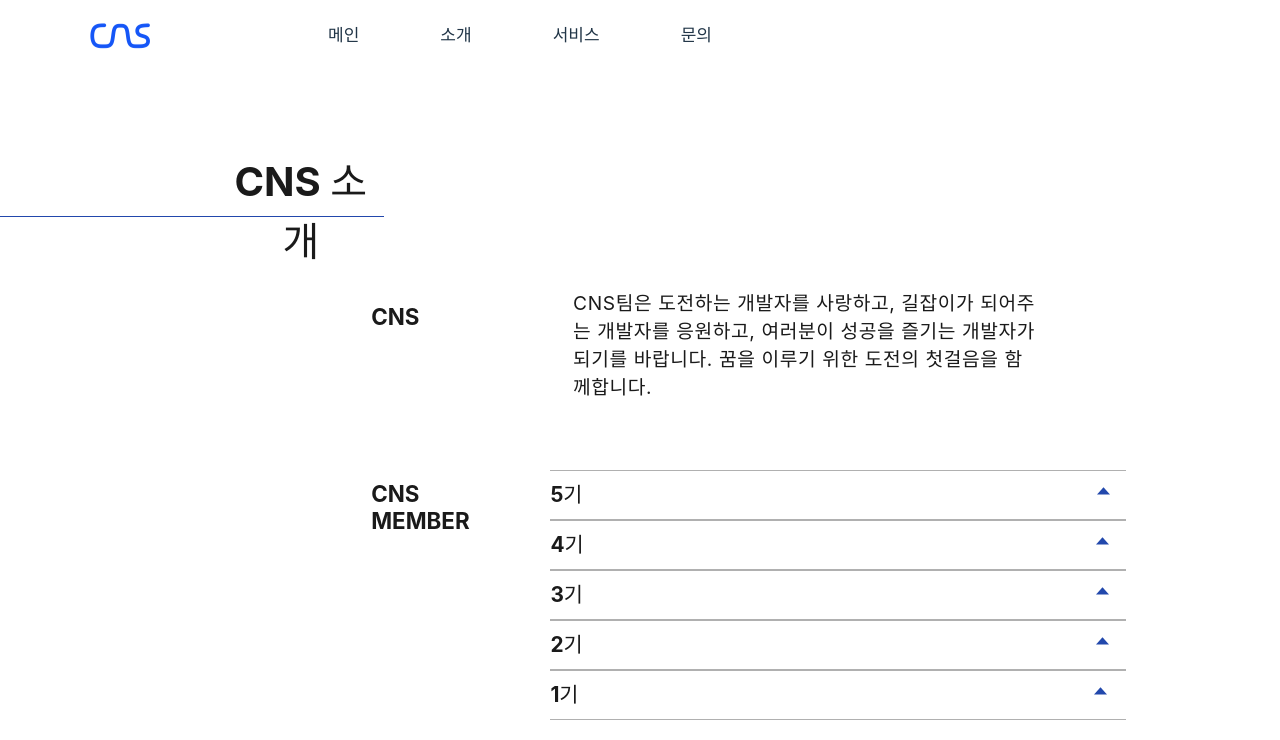
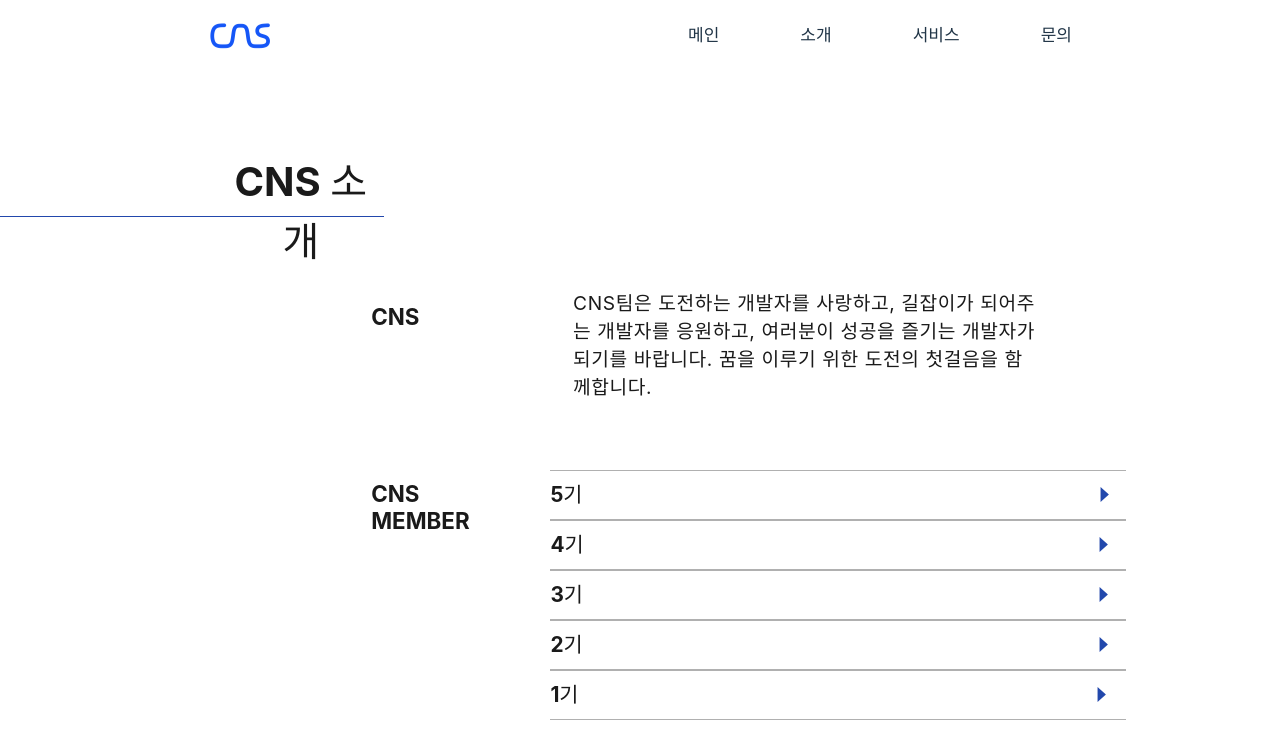
Before and after one commit to CNSintroduce/MOTDA, a React (Vite) app: page /introduction in a window 1280 px wide. Shown: the top 740 px of the page. Built offline with nearby package versions, Linux system fonts and the light colour scheme.

Commit message:
:sunglasses: :: 것멑 기능 추가

```diff
--- a/src/components/Header2/Header2.style.js
+++ b/src/components/Header2/Header2.style.js
@@ -1,7 +1,7 @@
 import styled from "styled-components";
 
 export const MainHeader = styled.div`
-  width: 100vh;
+  width: 100vw;
   height: 9vh;
   align-items: center;
   display: flex;
--- a/src/index.css
+++ b/src/index.css
@@ -5,7 +5,7 @@
 
   color-scheme: light dark;
   color: rgba(255, 255, 255, 0.87);
-  background-color: #242424;
+  background-color: #ffffff;
 
   font-synthesis: none;
   text-rendering: optimizeLegibility;
@@ -24,11 +24,15 @@ a:hover {
 }
 
 body {
-  margin: 0;
   display: flex;
-  place-items: center;
   min-width: 320px;
   min-height: 100vh;
+  margin: 0;
+  font-family: -apple-system, BlinkMacSystemFont, 'Segoe UI', 'Roboto', 'Oxygen',
+  'Ubuntu', 'Cantarell', 'Fira Sans', 'Droid Sans', 'Helvetica Neue',
+  sans-serif;
+  -webkit-font-smoothing: antialiased;
+  -moz-osx-font-smoothing: grayscale;
 }
 
 h1 {
--- a/src/pages/Introduction/Introduction.style.ts
+++ b/src/pages/Introduction/Introduction.style.ts
@@ -1,4 +1,15 @@
-import styled from "styled-components";
+import styled, {keyframes} from "styled-components";
+
+const fadeIn = keyframes`
+  0% {
+    opacity: 0;
+    transform: translateY(-20px);
+  }
+  100% {
+    opacity: 1;
+    transform: translateY(0);
+  }
+`;
 
 export const Container = styled.div`
     display: flex;
@@ -111,6 +122,7 @@ export const Member = styled.div`
     font-family: Inter;
     margin-left: 12vw;
     display:flex;
+    animation: ${fadeIn} 0.3s ease-in;
     border-bottom: 0.7px solid #B0B0B0;
     font-weight: bold;
     &:first-child {
@@ -128,3 +140,6 @@ export const MemberPosition = styled.div`
     padding-top: 1vh;
     line-height: normal;
 `
+export const Image = styled.svg`
+    transition: transform 0.3s;
+`
--- a/src/pages/Introduction/Introduction.tsx
+++ b/src/pages/Introduction/Introduction.tsx
@@ -25,19 +25,19 @@ const Introduction = () => {
                         <S.MemberSubTitle>CNS MEMBER</S.MemberSubTitle>
                         <div style={{marginBottom: "10vh", width: "60vw", marginLeft: "2vw"}}>
                             <S.MemberYear>5기
-                                <svg onClick={()=>toggleHandler(5)}
+                                <S.Image onClick={()=>toggleHandler(5)}
                                          xmlns="http://www.w3.org/2000/svg"
-                                     width="13"
-                                     height="8"
+                                         width="15"
+                                         height="15"
                                          viewBox="0 0 13 8"
                                          fill="none"
                                          style={{
-                                         transform: isClick === 5 ? "none" : "rotate(180deg)",
+                                             transform: isClick === 5 ? "rotate(360deg)" : "rotate(270deg)",
                                              marginLeft:"40.2vw",
                                              marginTop:"1vh"
                                          }}>
                                     <path d="M13 0.57704L0 0.57704L6.5 7.81543L13 0.57704Z" fill="#2248AC"/>
-                                </svg>
+                                </S.Image>
                             </S.MemberYear>
                             {
                                 isClick === 5 &&(
@@ -75,19 +75,19 @@ const Introduction = () => {
                                 )
                             }
                             <S.MemberYear>4기
-                                <svg onClick={()=>toggleHandler(4)}
+                                <S.Image onClick={()=>toggleHandler(4)}
                                      xmlns="http://www.w3.org/2000/svg"
-                                     width="13"
-                                     height="8"
+                                     width="15"
+                                     height="15"
                                      viewBox="0 0 13 8"
                                      fill="none"
                                      style={{
-                                         transform: isClick === 4 ? "none" : "rotate(180deg)",
+                                         transform: isClick === 4 ? "rotate(360deg)" : "rotate(270deg)",
                                          marginLeft:"40vw",
                                          marginTop:"1vh"
                                      }}>
                                     <path d="M13 0.57704L0 0.57704L6.5 7.81543L13 0.57704Z" fill="#2248AC"/>
-                                </svg>
+                                </S.Image>
                             </S.MemberYear>
                             {
                                 isClick === 4 &&(
@@ -125,19 +125,19 @@ const Introduction = () => {
                                 )
                             }
                             <S.MemberYear>3기
-                            <svg onClick={()=>toggleHandler(3)}
+                            <S.Image onClick={()=>toggleHandler(3)}
                                  xmlns="http://www.w3.org/2000/svg"
-                                 width="13"
-                                 height="8"
+                                 width="15"
+                                 height="15"
                                  viewBox="0 0 13 8"
                                  fill="none"
                                  style={{
-                                     transform: isClick === 3 ? "none" : "rotate(180deg)",
+                                     transform: isClick === 3 ? "rotate(360deg)" : "rotate(270deg)",
                                      marginLeft:"40.1vw",
                                      marginTop:"1vh"
                                  }}>
                                 <path d="M13 0.57704L0 0.57704L6.5 7.81543L13 0.57704Z" fill="#2248AC"/>
-                            </svg>
+                            </S.Image>
                         </S.MemberYear>
                             {
                                 isClick === 3 &&(
@@ -189,19 +189,19 @@ const Introduction = () => {
                                 )
                             }
                             <S.MemberYear>2기
-                            <svg onClick={()=>toggleHandler(2)}
+                            <S.Image onClick={()=>toggleHandler(2)}
                                  xmlns="http://www.w3.org/2000/svg"
-                                 width="13"
-                                 height="8"
+                                 width="15"
+                                 height="15"
                                  viewBox="0 0 13 8"
                                  fill="none"
                                  style={{
-                                     transform: isClick === 2 ? "none" : "rotate(180deg)",
+                                     transform: isClick === 2 ? "rotate(360deg)" : "rotate(270deg)",
                                      marginLeft:"40.1vw",
                                      marginTop:"1vh"
                                  }}>
                                 <path d="M13 0.57704L0 0.57704L6.5 7.81543L13 0.57704Z" fill="#2248AC"/>
-                            </svg>
+                            </S.Image>
                         </S.MemberYear>
                             {
                                 isClick === 2 &&(
@@ -239,19 +239,19 @@ const Introduction = () => {
                                 )
                             }
                             <S.MemberYear>1기
-                            <svg onClick={()=>toggleHandler(1)}
+                            <S.Image onClick={()=>toggleHandler(1)}
                                  xmlns="http://www.w3.org/2000/svg"
-                                 width="13"
-                                 height="8"
+                                 width="15"
+                                 height="15"
                                  viewBox="0 0 13 8"
                                  fill="none"
                                  style={{
-                                     transform: isClick === 1 ? "none" : "rotate(180deg)",
+                                     transform: isClick === 1 ? "rotate(360deg)" : "rotate(270deg)",
                                      marginLeft:"40.3vw",
                                      marginTop:"1vh"
                                  }}>
                                 <path d="M13 0.57704L0 0.57704L6.5 7.81543L13 0.57704Z" fill="#2248AC"/>
-                            </svg>
+                            </S.Image>
                         </S.MemberYear>
                             {
                                 isClick === 1 &&(
--- a/src/pages/Qna/Qna.style.ts
+++ b/src/pages/Qna/Qna.style.ts
@@ -1,10 +1,19 @@
-import styled from "styled-components";
-
+import styled, {keyframes} from "styled-components";
 
 export const Container = styled.div`
     display: flex;
 `
 
+const fadeIn = keyframes`
+  0% {
+    opacity: 0;
+    transform: translateY(-20px);
+  }
+  100% {
+    opacity: 1;
+    transform: translateY(0);
+  }
+`;
 export const MainText = styled.div`
     color: #1a1a1a;
     text-align: center;
@@ -61,6 +70,7 @@ export const Answer = styled.div`
     font-weight: 600;
     line-height: normal;
 
+    animation: ${fadeIn} 0.3s ease-in;
     display: flex;
     flex-wrap: wrap;
 
```
Also changed, not shown: src/components/Header2/Header2.jsx (indentation only). Lines whose indentation alone changed are shown as unchanged.
